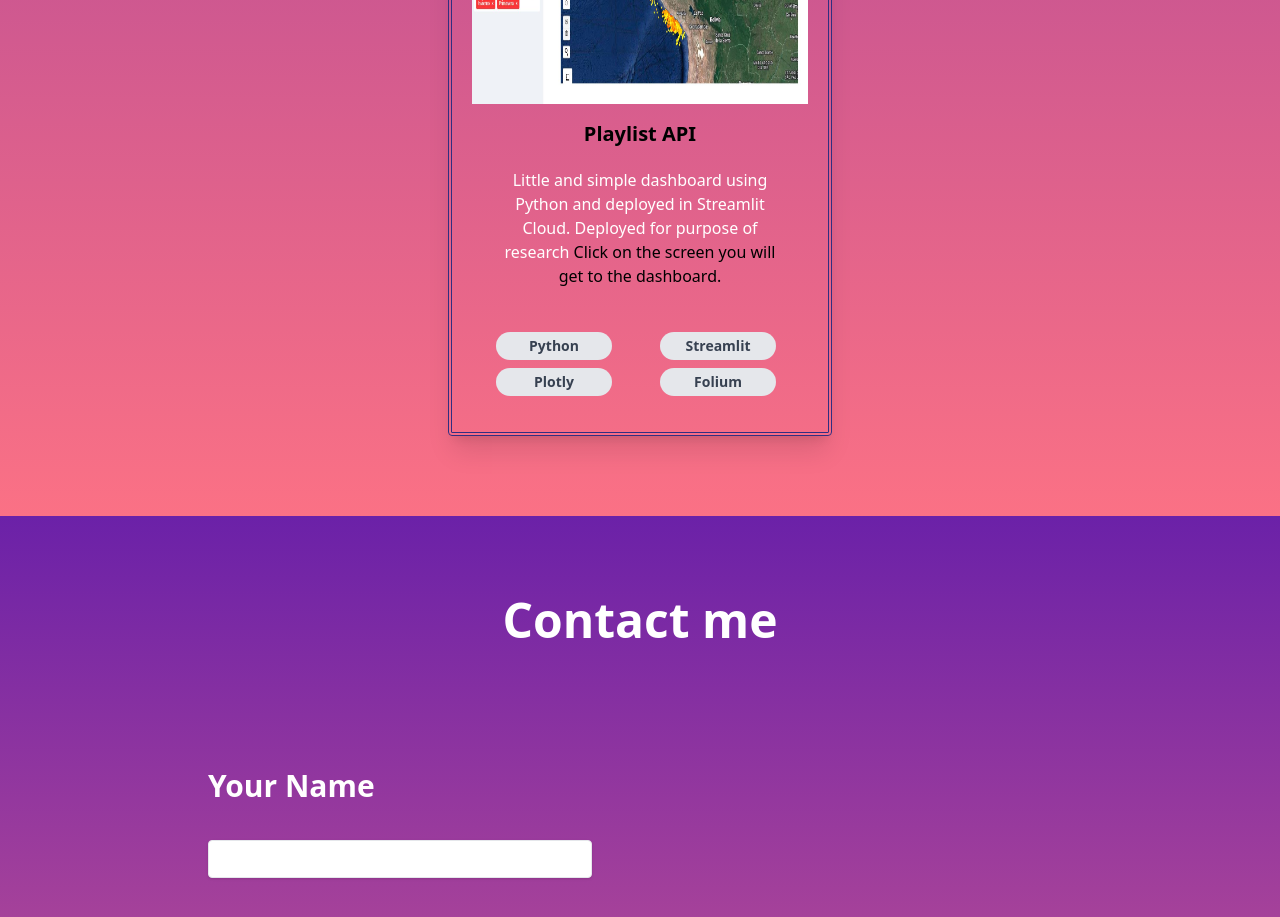
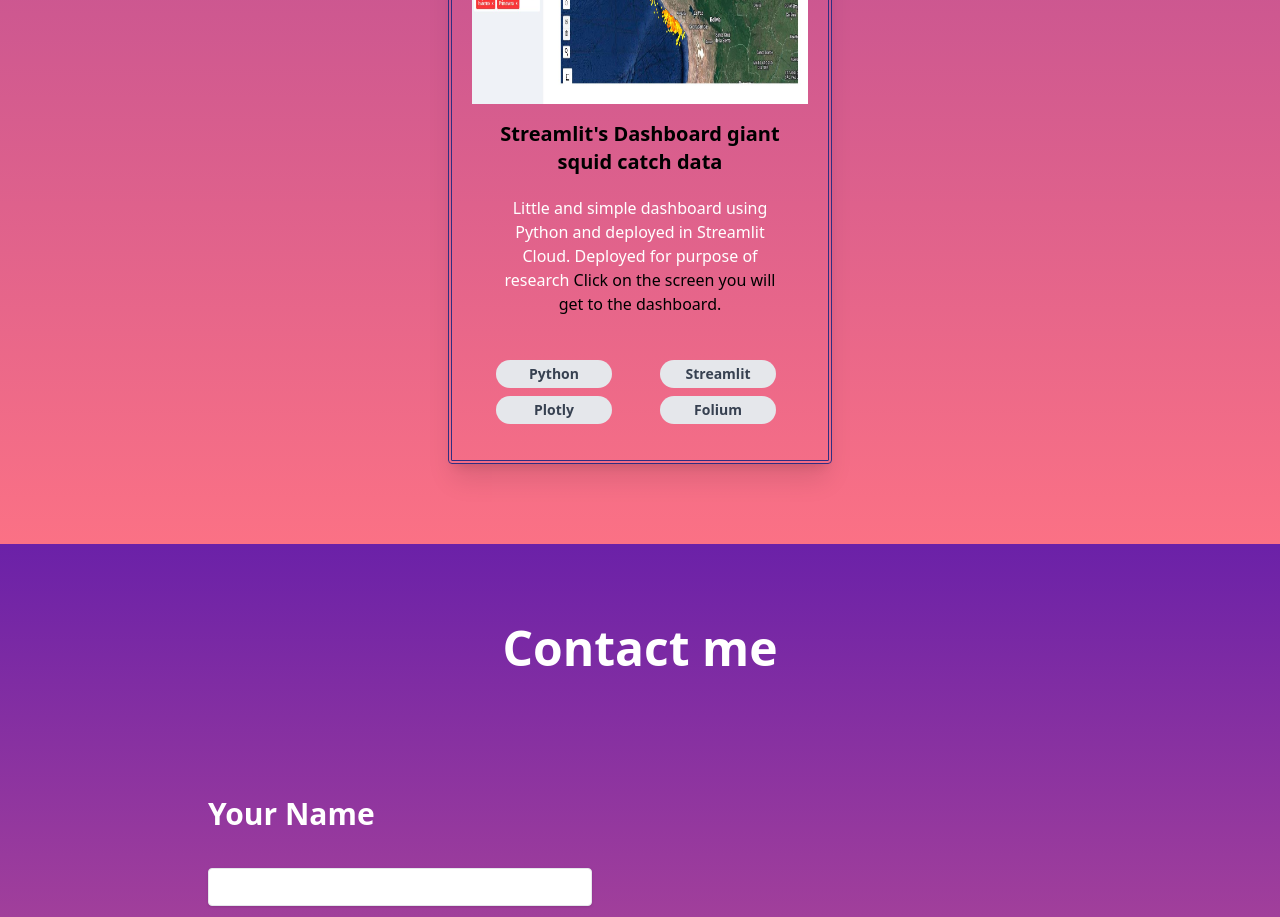
Before and after one commit to Aljes2310/Portafolio-Alvarado_Alfredo, a React (Vite) app: page / in a window 1280 px wide. Shown: the part 3100-4017 px from the top of the page. Built offline with nearby package versions, Linux system fonts and the light colour scheme.

Commit message:
fixing title

```diff
--- a/src/App.jsx
+++ b/src/App.jsx
@@ -166,7 +166,7 @@ function App() {
 <a href='https://aljes2310-streamlit-cpue-calamar-gigante-dashboard-app-eal9da.streamlit.app/' target="_blank">
   <img class="h-full w-full sm:ml-0 sm:w-full sm:h-60 mr-10 bg-white" src="/streamlit-portfolio.JPG"/></a>
 <div class="px-6 py-4 ">
-<div class="font-bold text-xl mb-2 text-center">Playlist API</div>
+<div class="font-bold text-xl mb-2 text-center">Streamlit's Dashboard giant squid catch data</div>
 <p class=" text-sm mt-5 text-center text-white sm:text-base">
       Little and simple dashboard using Python and deployed in Streamlit Cloud. Deployed for purpose of research
       <span className='text-black'> Click on the screen you will get to the dashboard.</span>
```
